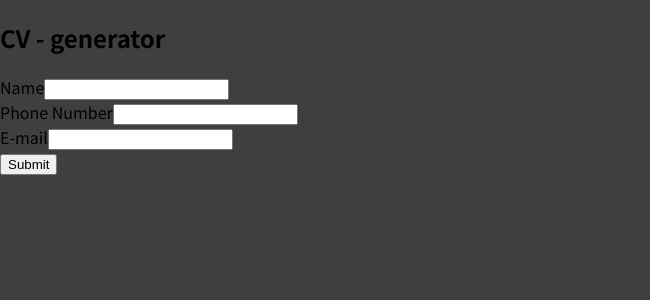
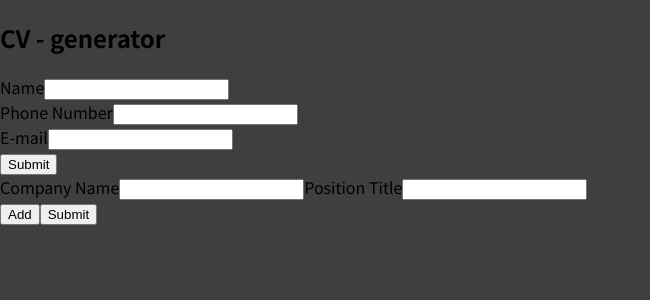
Before and after one commit to Piperski13/cv-application-generator, a React (Create React App) app: page / in a window 1280 px wide. Shown: the top 300 px of the page, without its empty margins (0-650 px from the left). Built offline with nearby package versions, Linux system fonts and the light colour scheme.

Commit message:
Working handle change for array of companies

```diff
--- a/src/App.js
+++ b/src/App.js
@@ -1,9 +1,11 @@
 import InfoForm from "./components/InfoForm/InfoForm";
+import CompanyForm from "./components/CompanyForm/CompanyForm";
 
 function App() {
   return (
     <>
       <InfoForm />
+      <CompanyForm />
     </>
   );
 }
--- /dev/null
+++ b/src/components/CompanyForm/CompanyForm.js
@@ -0,0 +1,93 @@
+import { useState } from "react";
+// import InfoTable from "../InfoTable/InfoTable";
+
+const CompanyForm = (props) => {
+  //     companies: [
+  //     { companyId: 1011, companyName: "levi", positionTitle: "Software",
+  // 	responsibilities: "asdasda", startDate: "may", endDate:"june" },
+  //     ...
+  //   ]
+  const [companyInformation, setCompanyInformation] = useState({
+    companies: [
+      {
+        companyId: 1,
+        companyName: {
+          value: "",
+          nameLabel: "Company Name",
+          name: "companyname",
+          type: "text",
+        },
+        position: {
+          value: "",
+          positionLabel: "Position Title",
+          name: "positiontitle",
+          type: "text",
+        },
+      },
+    ],
+  });
+
+  //   const [isSubmitted, setIsSubmitted] = useState(false);
+
+  const handleOnSubmit = (e) => {
+    e.preventDefault();
+    // setIsSubmitted(true);
+  };
+
+  const handleAddClick = (e) => {
+    e.preventDefault();
+  };
+
+  const handleOnChange = (companyId, name, e) => {
+    e.preventDefault();
+
+    const value = e.target.value;
+
+    setCompanyInformation((prev) => ({
+      ...prev,
+      companies: prev.companies.map((company) =>
+        company.companyId === companyId
+          ? { ...company, [name]: { ...company[name], value } }
+          : company
+      ),
+    }));
+  };
+
+  //   const editHandler = (e) => {
+  //     setIsSubmitted(false);
+  //   };
+
+  let formInputs = (
+    <form onSubmit={handleOnSubmit}>
+      {companyInformation.companies.map((company) => (
+        <div key={company.companyId}>
+          <label>{company.companyName.nameLabel}</label>
+          <input
+            name={company.companyName.name}
+            type={company.companyName.type}
+            value={company.companyName.value}
+            onChange={(e) =>
+              handleOnChange(company.companyId, "companyName", e)
+            }
+          />
+          <label>{company.position.positionLabel}</label>
+          <input
+            name={company.position.name}
+            type={company.position.type}
+            value={company.position.value}
+            onChange={(e) => handleOnChange(company.companyId, "position", e)}
+          />
+        </div>
+      ))}
+      <button onClick={handleAddClick}>Add</button>
+      <button type="submit">Submit</button>
+    </form>
+  );
+
+  //   if (isSubmitted) {
+  //     formInputs = <InfoTable infoData={companyInformation} edit={editHandler} />;
+  //   }
+  console.log("companyInformation: ", companyInformation);
+  return <>{formInputs}</>;
+};
+export default CompanyForm;
```
